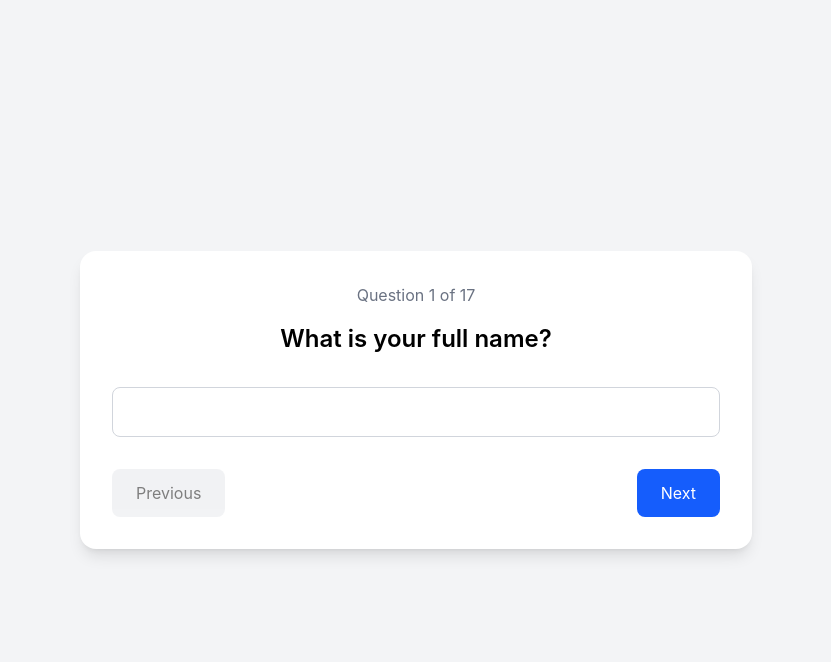
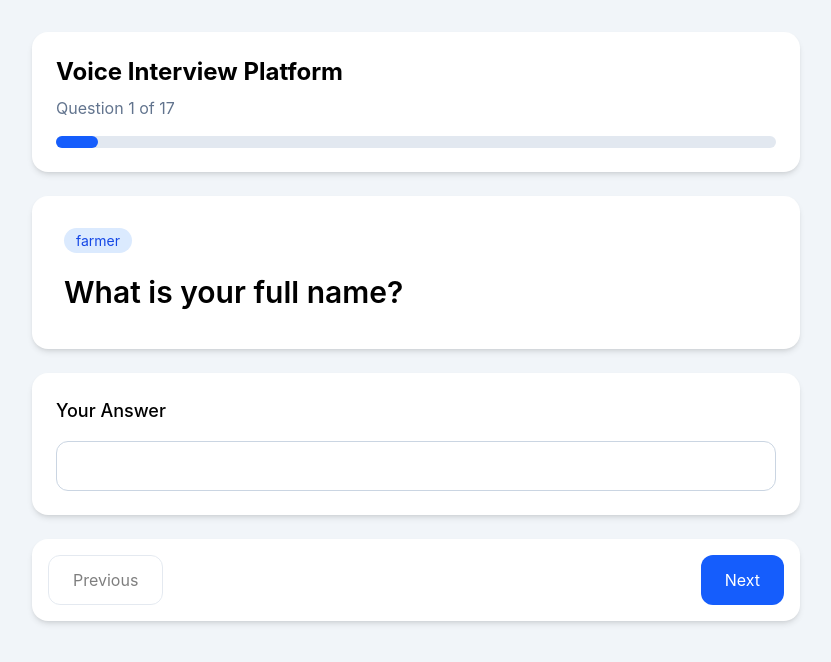
Before and after one commit to SakethPractice/V2T, a React (Vite) app: page /interview in a window 1280 px wide. Shown: the top 662 px of the page, without its empty margins (224-1055 px from the left). Built offline with nearby package versions, Linux system fonts and the light colour scheme.

Commit message:
modified UI

```diff
--- a/pages/interviewPage.tsx
+++ b/pages/interviewPage.tsx
@@ -136,17 +136,51 @@ const handleNext = () => {
   if (!currentQuestion) {
     return <div>Loading interview...</div>;
   }
+return (
+  <div className="min-h-screen bg-slate-100 py-8 px-4">
+    <div className="max-w-3xl mx-auto">
 
-  return (
-  <div className="min-h-screen flex items-center justify-center bg-gray-100 px-4">
-    <div className="w-full max-w-2xl bg-white rounded-2xl shadow-lg p-8">
+      {/* Header */}
+      <div className="bg-white rounded-2xl shadow-md p-6 mb-6">
+        <h1 className="text-2xl font-bold">
+          Voice Interview Platform
+        </h1>
 
-      <h2 className="text-center text-gray-500 mb-4">
+        <p className="text-slate-500 mt-2">
           Question {currentQuestionIndex + 1} of {questions.length}
+        </p>
+
+        <div className="w-full h-3 bg-slate-200 rounded-full mt-4">
+          <div
+            className="h-3 bg-blue-600 rounded-full transition-all duration-300"
+            style={{
+              width: `${
+                ((currentQuestionIndex + 1) / questions.length) * 100
+              }%`,
+            }}
+          />
+        </div>
+      </div>
+
+      {/* Question Card */}
+      <div className="bg-white rounded-2xl shadow-md p-8 mb-6">
+
+        <div className="mb-4">
+          <span className="bg-blue-100 text-blue-700 text-sm px-3 py-1 rounded-full">
+            {currentQuestion.section}
+          </span>
+        </div>
+
+        <h2 className="text-3xl font-semibold leading-relaxed">
+          {currentQuestion.question}
         </h2>
 
-      <h3 className="text-2xl font-semibold text-center mb-8">
-        {currentQuestion.question}
+      </div>
+
+      {/* Answer Card */}
+      <div className="bg-white rounded-2xl shadow-md p-6 mb-6">
+        <h3 className="text-lg font-medium mb-4">
+          Your Answer
         </h3>
 
         <input
@@ -157,11 +191,10 @@ const handleNext = () => {
           className="
             w-full
             border
-          border-gray-300
-          rounded-lg
+            border-slate-300
+            rounded-xl
             px-4
             py-3
-          text-center
             focus:outline-none
             focus:ring-2
             focus:ring-blue-500
@@ -169,21 +202,24 @@ const handleNext = () => {
         />
 
         {error && (
-        <p className="text-red-500 text-center mt-3">
+          <div className="mt-4 p-3 bg-red-50 border border-red-200 rounded-lg">
+            <p className="text-red-600 text-sm">
               {error}
             </p>
+          </div>
         )}
+      </div>
 
-      <div className="flex justify-between mt-8">
+      {/* Navigation */}
+      <div className="bg-white rounded-2xl shadow-md p-4 flex justify-between">
         <button
           onClick={previousQuestion}
           disabled={currentQuestionIndex === 0}
           className="
-            px-6
-            py-3
-            bg-gray-200
-            rounded-lg
-            hover:bg-gray-300
+            px-6 py-3
+            border border-slate-300
+            rounded-xl
+            hover:bg-slate-100
             disabled:opacity-50
             disabled:cursor-not-allowed
           "
@@ -194,17 +230,17 @@ const handleNext = () => {
         <button
           onClick={handleNext}
           className="
-            px-6
-            py-3
+            px-6 py-3
             bg-blue-600
             text-white
-            rounded-lg
+            rounded-xl
             hover:bg-blue-700
           "
         >
           Next
         </button>
       </div>
+
     </div>
   </div>
 )};
```
Lines whose indentation alone changed are shown as unchanged.
